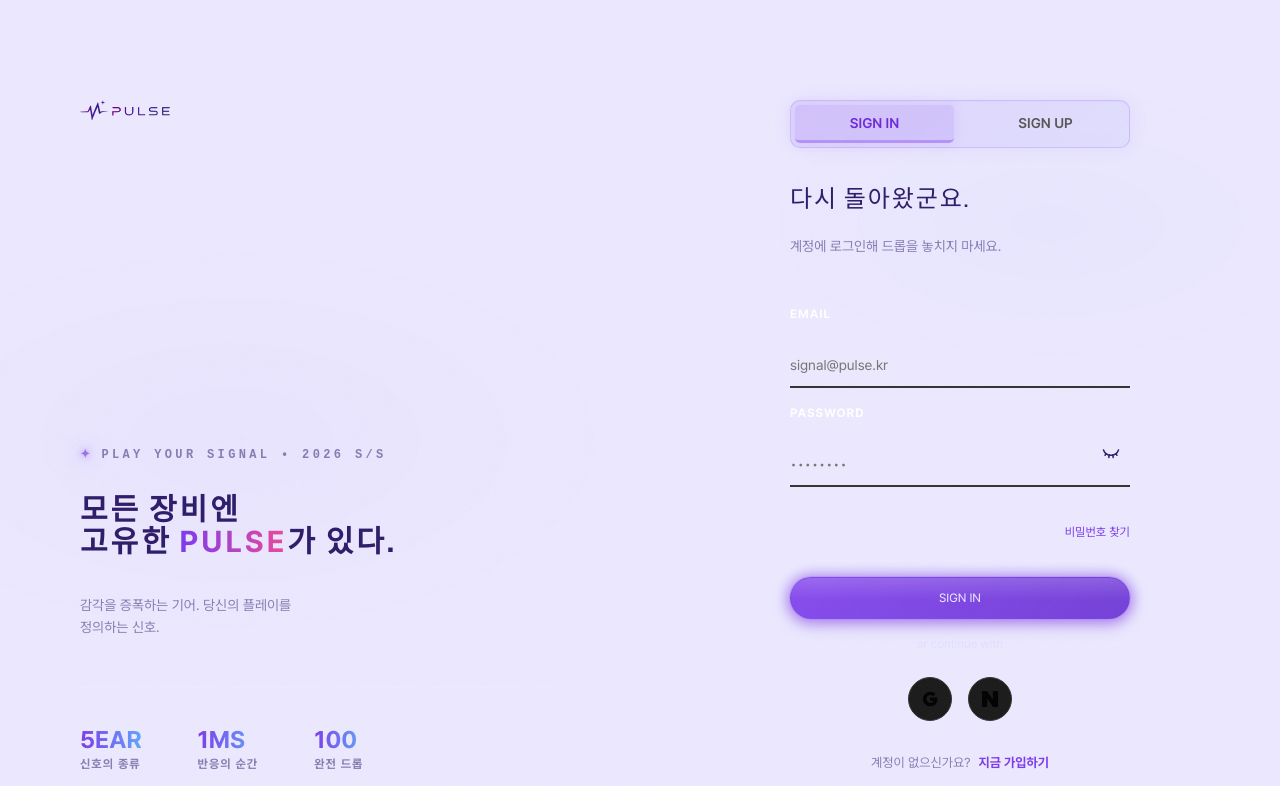
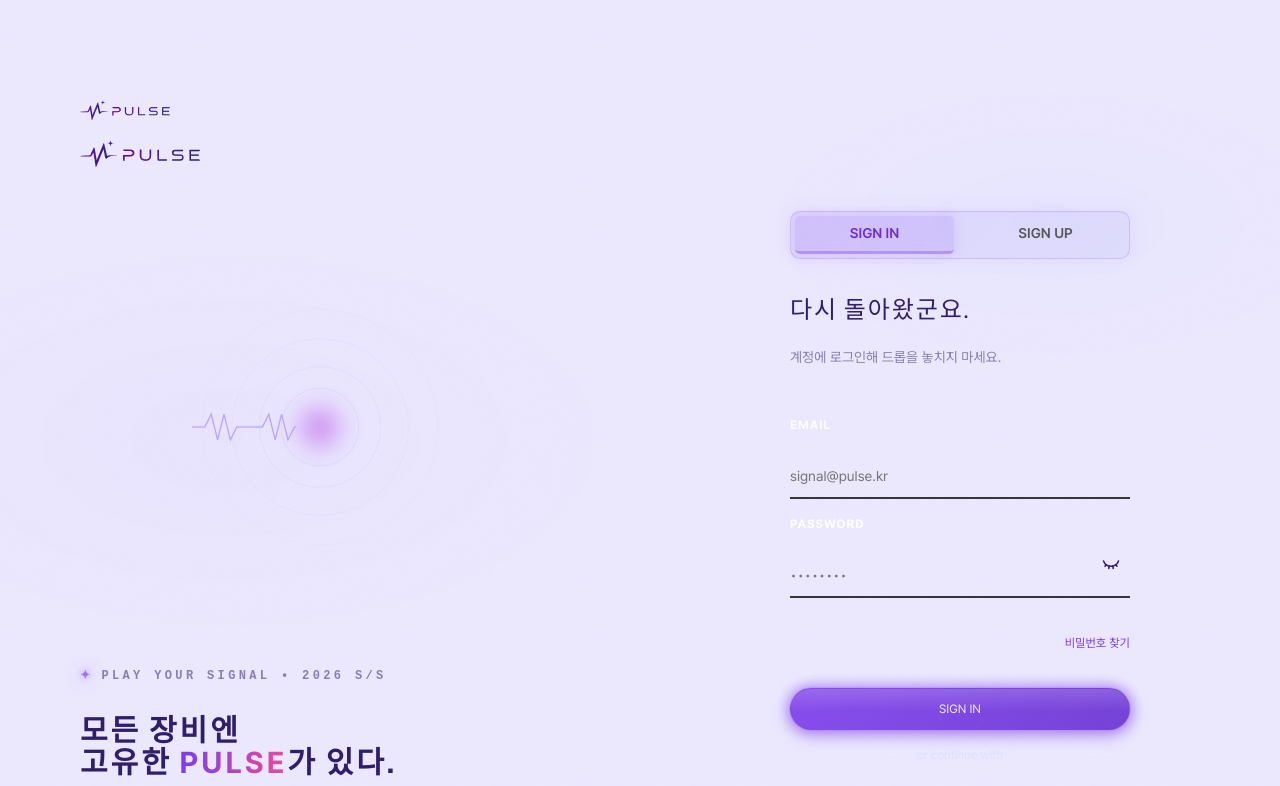
Before and after one commit to ParkJunHyeon1209/PULSE, a React (Vite) app: page /login in a window 1280 px wide. Shown: the top 786 px of the page. Built offline with nearby package versions, Linux system fonts and the light colour scheme; a web font is replaced by a local one.

Commit message:
feat: 로그인, 회원가입 왼쪽 섹션 임시 애니메이션 추가

```diff
--- a/src/pages/LogInpage/components/Signin/LeftSignIn.jsx
+++ b/src/pages/LogInpage/components/Signin/LeftSignIn.jsx
@@ -1,9 +1,24 @@
 import styled from '@emotion/styled';
 import BaseSection from '../../../../components/common/BaseSection';
+import AppLogo from '../../../../components/common/AppLogo';
+import { keyframes } from '@emotion/react';
+
+const TopArea = styled.div`
+  width: 100%;
+  display: flex;
+  justify-content: flex-start;
+  padding-bottom: 20px;
+`;
+
+const CenterArea = styled.div`
+  width: 480px;
+  height: 480px;
+  display: flex;
+  align-items: center;
+  justify-content: center;
+`;
 
 const BottomContent = styled.div`
-  position: relative;
-  z-index: 1;
   display: flex;
   flex-direction: column;
   gap: ${({ theme }) => theme.spacing[12]};
@@ -69,8 +84,85 @@ const DataLabel = styled.span`
   letter-spacing: 1px;
 `;
 
+const pulseBeat = keyframes`
+  0%, 100% { transform: scale(0.98); opacity: 0.7; }
+  10% { transform: scale(1.1); opacity: 1; }
+  20% { transform: scale(1); opacity: 0.9; }
+`;
+
+const waveFlow = keyframes`
+  from { stroke-dashoffset: 1000; }
+  to { stroke-dashoffset: 0; }
+`;
+
+const PulseWrapper = styled.div`
+  position: relative;
+  display: flex;
+  justify-content: center;
+  align-items: center;
+  width: 240px;
+  height: 240px;
+  animation: ${pulseBeat} 1.5s ease-in-out infinite;
+`;
+
+const Circle = styled.div`
+  position: absolute;
+  border: 1px solid rgba(167, 139, 250, 0.22);
+  border-radius: 50%;
+  width: ${(props) => props.size}px;
+  height: ${(props) => props.size}px;
+  opacity: ${(props) => props.opacity};
+`;
+
+const Glow = styled.div`
+  position: absolute;
+  width: 60px;
+  height: 60px;
+  background: radial-gradient(circle, #bf55ec 0%, transparent 70%);
+  filter: blur(10px);
+  z-index: 1;
+`;
+const WavePath = styled.svg`
+  position: absolute;
+  width: 260px;
+  height: 150px;
+  z-index: 2;
+  stroke: #a78bfa;
+  stroke-width: 2;
+  fill: none;
+  stroke-dasharray: 1000;
+  animation: ${waveFlow} 4s linear infinite;
+`;
 export default function LeftSignIn() {
   return (
+    <div className="left-content-wrapper">
+      <TopArea>
+        <AppLogo size="120px" />
+      </TopArea>
+      <CenterArea>
+        <PulseWrapper>
+          <Circle size={240} opacity={0.2} />
+          <Circle size={180} opacity={0.4} />
+          <Circle size={124} opacity={0.6} />
+          <Circle size={80} opacity={0.8} />
+          <Glow />
+          <WavePath viewBox="0 0 400 40">
+            <path
+              d="
+                M0,20 L20,20
+                L30,0 L40,40 L50,0 L60,40 L70,20
+                L110,20
+                L120,0 L130,40 L140,0 L150,40 L160,20
+                L200,20
+                L210,0 L220,40 L230,0 L240,40 L250,20
+                L290,20
+                L300,0 L310,40 L320,0 L330,40 L340,20
+                L380,20 L390,0 L400,40"
+            />
+          </WavePath>
+        </PulseWrapper>
+      </CenterArea>
+
       <BottomContent>
         <TextGroup>
           <BaseSection label={`PLAY YOUR SIGNAL • 2026 S/S`} />
@@ -96,5 +188,6 @@ export default function LeftSignIn() {
           </DataBox>
         </DataWrapper>
       </BottomContent>
+    </div>
   );
 }
--- a/src/pages/LogInpage/components/Signup/LeftSignUp.jsx
+++ b/src/pages/LogInpage/components/Signup/LeftSignUp.jsx
@@ -1,9 +1,28 @@
 import styled from '@emotion/styled';
 import BaseSection from '../../../../components/common/BaseSection';
+import AppLogo from '../../../../components/common/AppLogo';
+import { keyframes } from '@emotion/react';
+
+const TopArea = styled.div`
+  width: 100%;
+  display: flex;
+  justify-content: flex-start;
+  padding-bottom: 20px;
+`;
+
+const CenterArea = styled.div`
+  width: 480px;
+  height: 480px;
+  display: flex;
+  align-items: center;
+  justify-content: center;
+`;
 
 const BottomContent = styled.div`
   display: flex;
   flex-direction: column;
+  align-items: flex-start;
+  text-align: left;
   gap: ${({ theme }) => theme.spacing[12]};
   width: 100%;
 `;
@@ -63,9 +82,85 @@ const DataLabel = styled.span`
   font-weight: 700;
   letter-spacing: 1px;
 `;
+const pulseBeat = keyframes`
+  0%, 100% { transform: scale(0.98); opacity: 0.7; }
+  10% { transform: scale(1.1); opacity: 1; }
+  20% { transform: scale(1); opacity: 0.9; }
+`;
+const waveFlow = keyframes`
+  from { stroke-dashoffset: 1000; }
+  to { stroke-dashoffset: 0; }
+`;
+
+const PulseWrapper = styled.div`
+  position: relative;
+  width: 240px;
+  height: 240px;
+  display: flex;
+  justify-content: center;
+  align-items: center;
+  animation: ${pulseBeat} 1.5s ease-in-out infinite;
+`;
+
+const Circle = styled.div`
+  position: absolute;
+  border: 1px solid rgba(96, 165, 250, 0.45);
+  border-radius: 50%;
+  width: ${(props) => props.size}px;
+  height: ${(props) => props.size}px;
+  opacity: ${(props) => props.opacity};
+`;
+
+const Glow = styled.div`
+  position: absolute;
+  width: 60px;
+  height: 60px;
+  background: radial-gradient(circle, rgba(0, 195, 255, 0.6) 0%, transparent 70%);
+  filter: blur(10px);
+  z-index: 1;
+`;
+
+const WavePath = styled.svg`
+  position: absolute;
+  width: 260px;
+  height: 120px;
+  z-index: 2;
+  stroke: #60a5fa;
+  stroke-width: 2;
+  fill: none;
+  stroke-dasharray: 1000;
+  animation: ${waveFlow} 4s linear infinite;
+`;
 
 export default function LeftSignUp() {
   return (
+    <div className="left-content-wrapper">
+      <TopArea>
+        <AppLogo size="120px" />
+      </TopArea>
+      <CenterArea>
+        <PulseWrapper>
+          <Circle size={240} opacity={0.1} />
+          <Circle size={180} opacity={0.2} />
+          <Circle size={124} opacity={0.4} />
+          <Circle size={80} opacity={0.6} />
+          <Glow />
+          <WavePath viewBox="0 0 400 40">
+            <path
+              d="
+                M0,20 L20,20
+                L30,0 L40,40 L50,0 L60,40 L70,20
+                L110,20
+                L120,0 L130,40 L140,0 L150,40 L160,20
+                L200,20
+                L210,0 L220,40 L230,0 L240,40 L250,20
+                L290,20
+                L300,0 L310,40 L320,0 L330,40 L340,20
+                L380,20 L390,0 L400,40"
+            />
+          </WavePath>
+        </PulseWrapper>
+      </CenterArea>
       <BottomContent>
         <TextGroup>
           <BaseSection label={`NEW SIGNAL • 지금 시작하세요`} />
@@ -93,5 +188,6 @@ export default function LeftSignUp() {
           </DataBox>
         </DataWrapper>
       </BottomContent>
+    </div>
   );
 }
```
Lines whose indentation alone changed are shown as unchanged.
